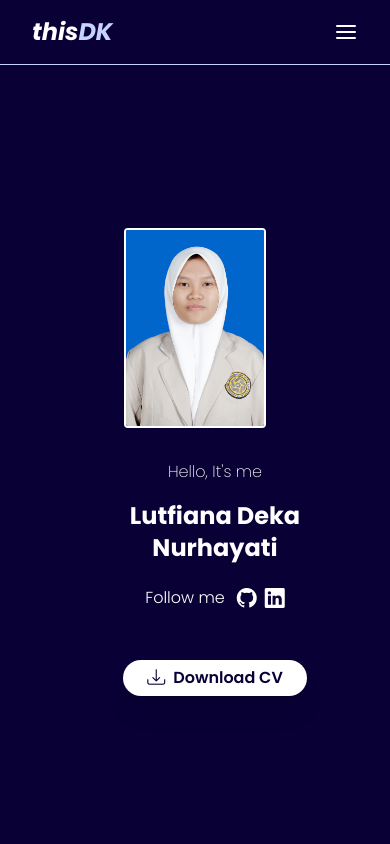
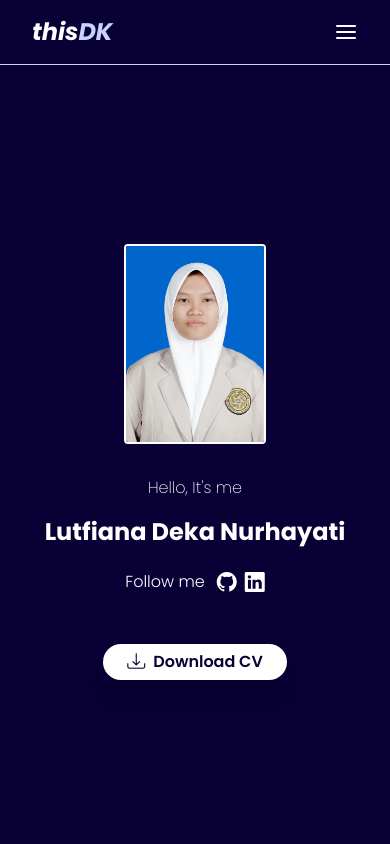
Before and after one commit to LutfianaDeka/LutfianaDeka, a React (Vite) app: page / in a window 390 px wide. Shown: the top 844 px of the page. Built offline with nearby package versions, Linux system fonts and the light colour scheme.

Commit message:
update mobile 2

```diff
--- a/src/component/home.jsx
+++ b/src/component/home.jsx
@@ -38,7 +38,7 @@ export default function Home() {
       />
 
       {/* Teks Intro */}
-      <div className="intro text-white ml-10 max-xs:mx-0 z-10 max-md:text-center">
+      <div className="intro text-white ml-10 max-md:mx-0 z-10 max-md:text-center">
         <p className="text-2xl font-extralight max-md:text-base max-md:pt-8 max-xs:pt-2 max-xs:text-xs cursor-pointer">
           Hello, It's me
         </p>
```
